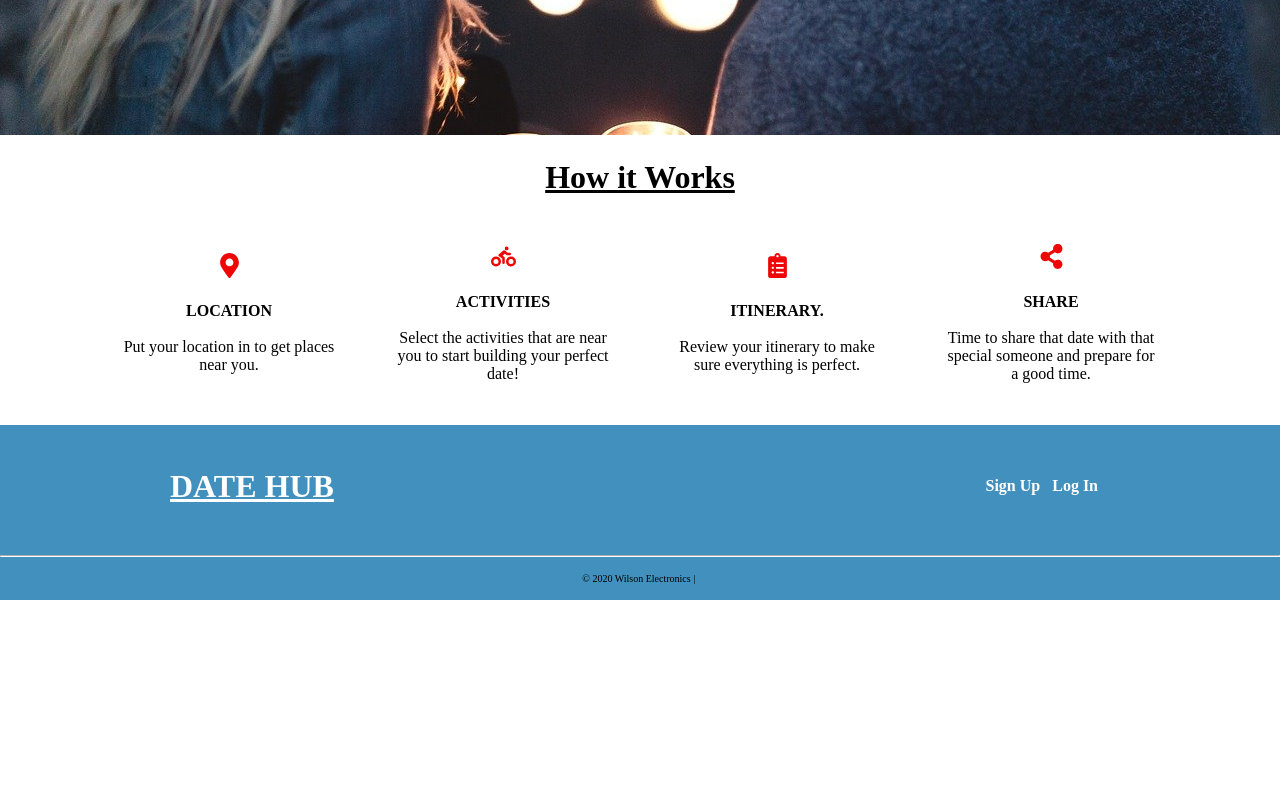
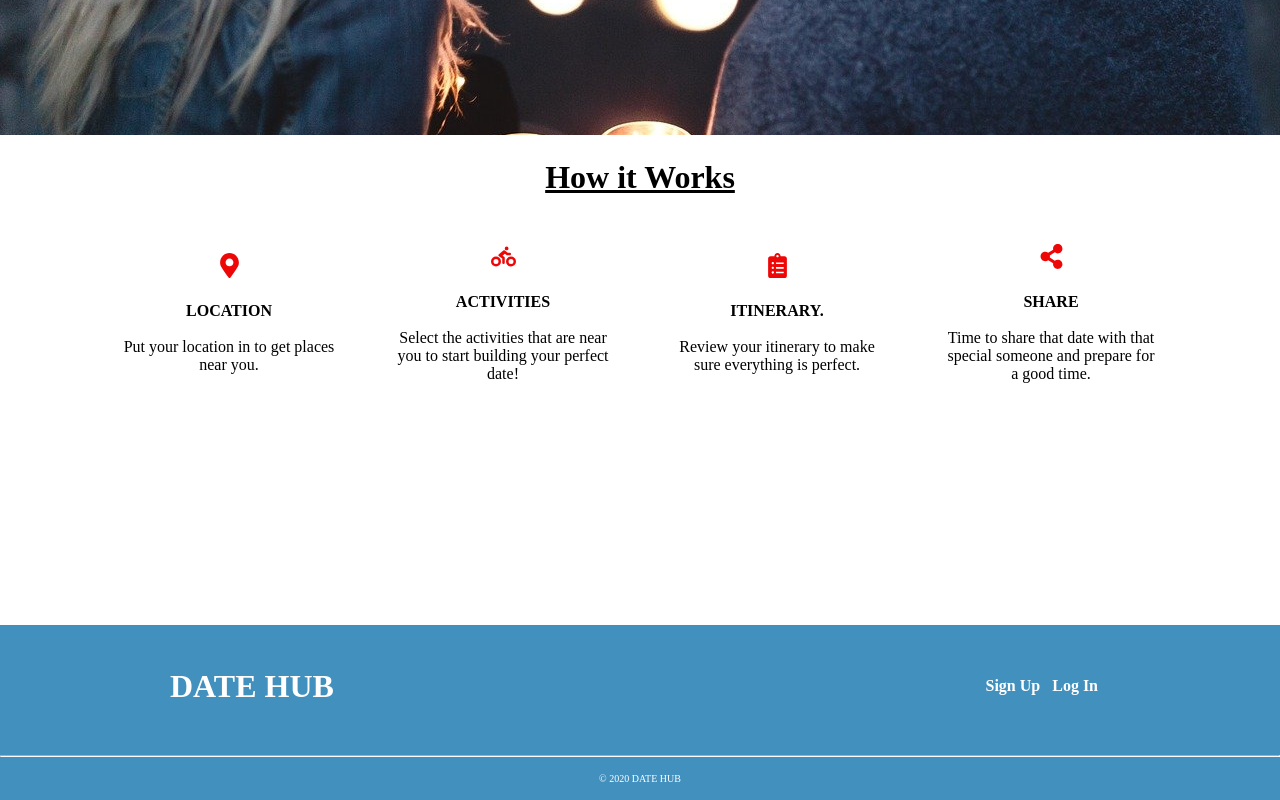
Before and after one commit to kgallagher52/Date-Hub, a React app: page / in a window 1280 px wide. Shown: the part 552-1352 px from the top of the page. Before the commit the page ends 1152 px from the top, so only its background shows below. Built offline with nearby package versions, Linux system fonts and the light colour scheme.

Commit message:
Finished the landign page

```diff
--- a/src/components/Footer/index.css
+++ b/src/components/Footer/index.css
@@ -24,6 +24,7 @@ footer ul {
 footer ul li {
     font-weight: bold;
     margin-right: 12px;
+    font-size: 1rem;
 }
 footer ul li a {
     color: white;
@@ -58,12 +59,12 @@ footer .copyright {
     margin: 1rem 1rem 0;
     padding-bottom: 1rem;
     font-size: 10px;
-    color: black;
+    color: white;
     text-align: center;
 }
 
 footer .copyright a {
-    color: black;
+    color: white;
 }
 
 @media (min-width: 768px) {
@@ -77,6 +78,9 @@ footer .copyright a {
     }
     footer ul li + li {
         margin: 0;
+    }
+    footer h1 {
+        text-decoration: none;
     }
 
     footer ul ul li + li {
--- a/src/components/Footer/index.tsx
+++ b/src/components/Footer/index.tsx
@@ -21,7 +21,7 @@ const Footer = () => {
             </div>
             <hr />
             <div className="copyright">
-                &copy; {new Date().getFullYear()} Wilson Electronics |&nbsp;
+                &copy; {new Date().getFullYear()} DATE HUB
             </div>
         </footer>
     )
--- a/src/components/LandingPage/index.css
+++ b/src/components/LandingPage/index.css
@@ -39,6 +39,8 @@
     align-items: center;
     flex-flow: row wrap;
     margin-top: 24px;
+    margin-bottom: 200px;
+    /* Margin Bottom is temporary */
 }
 
 .landing-page .walk-through .card {
```
